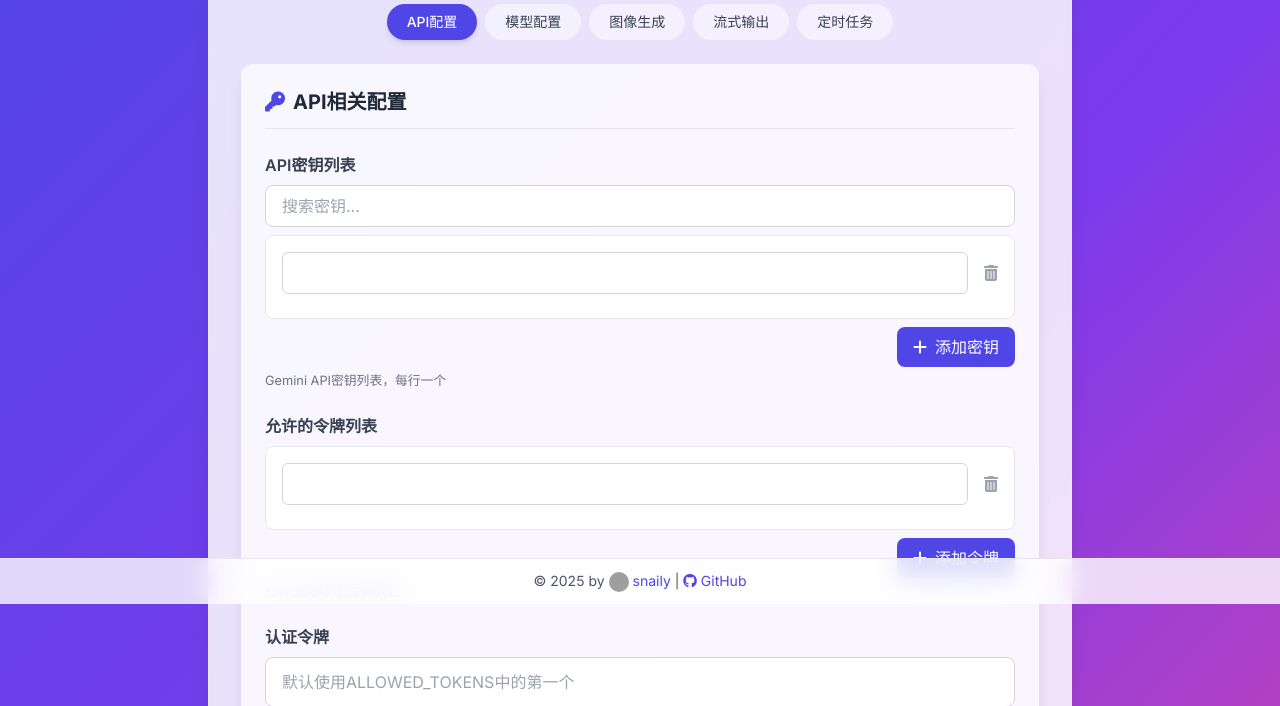
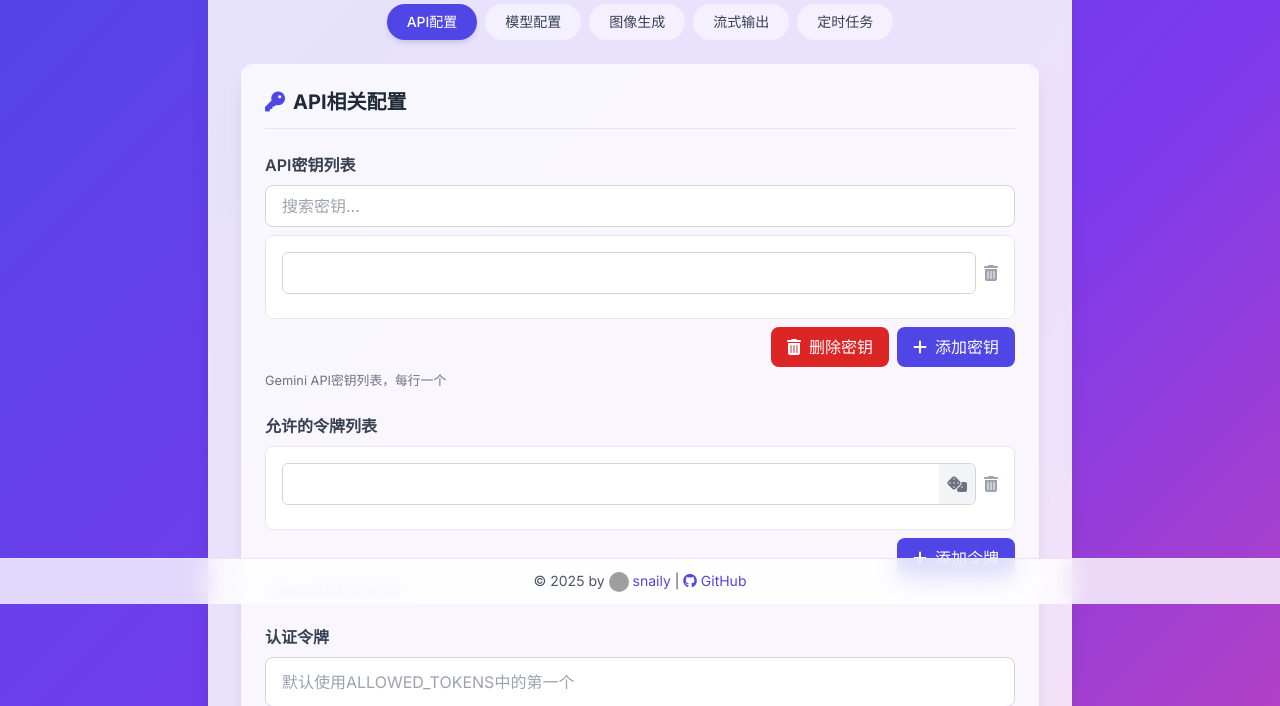
Before and after one commit to zhu748/mihayo, a Python web app: template app/templates/config_editor.html in a window 1280 px wide. Shown: the part 196-902 px from the top of the page. Run offline with Jinja, Linux system fonts and the light colour scheme; the template is opened without the code that fills it, so the values that code supplies are empty; some libraries are stand-ins or nearby versions; grey boxes are pictures that could not be loaded.

Commit message:
feat(config_editor): 新增批量删除 API 密钥及令牌生成功能
- 实现 API 密钥的批量删除功能：
  - 在配置编辑器中添加“删除密钥”按钮和批量删除模态框。
  - 用户可以在模态框中粘贴密钥列表进行批量删除。
  - JavaScript 逻辑负责提取、匹配并移除列表中的密钥。
- 为 ALLOWED_TOKENS 字段添加内联随机令牌生成按钮，方便快速生成。
- 优化配置编辑器中数组项（如 API Key, Allowed Token）的 UI 布局和样式。

```diff
--- a/app/static/js/config_editor.js
+++ b/app/static/js/config_editor.js
@@ -57,6 +57,12 @@ document.addEventListener('DOMContentLoaded', function() {
     const confirmAddApiKeyBtn = document.getElementById('confirmAddApiKeyBtn');
     const apiKeyBulkInput = document.getElementById('apiKeyBulkInput');
     const apiKeySearchInput = document.getElementById('apiKeySearchInput');
+    const bulkDeleteApiKeyBtn = document.getElementById('bulkDeleteApiKeyBtn'); // 新增
+    const bulkDeleteApiKeyModal = document.getElementById('bulkDeleteApiKeyModal'); // 新增
+    const closeBulkDeleteModalBtn = document.getElementById('closeBulkDeleteModalBtn'); // 新增
+    const cancelBulkDeleteApiKeyBtn = document.getElementById('cancelBulkDeleteApiKeyBtn'); // 新增
+    const confirmBulkDeleteApiKeyBtn = document.getElementById('confirmBulkDeleteApiKeyBtn'); // 新增
+    const bulkDeleteApiKeyInput = document.getElementById('bulkDeleteApiKeyInput'); // 新增
 
     // --- 新增：重置确认模态框相关 ---
     const resetConfirmModal = document.getElementById('resetConfirmModal');
@@ -99,8 +105,11 @@ document.addEventListener('DOMContentLoaded', function() {
         if (event.target == apiKeyModal) {
             apiKeyModal.classList.remove('show');
         }
-        if (event.target == resetConfirmModal) { // 新增对重置模态框的处理
+        if (event.target == resetConfirmModal) {
             resetConfirmModal.classList.remove('show');
+        }
+        if (event.target == bulkDeleteApiKeyModal) { // 新增对批量删除模态框的处理
+            bulkDeleteApiKeyModal.classList.remove('show');
         }
     });
 
@@ -113,6 +122,41 @@ document.addEventListener('DOMContentLoaded', function() {
     if (apiKeySearchInput) {
         apiKeySearchInput.addEventListener('input', handleApiKeySearch);
     }
+
+    // --- 新增：批量删除 API Key 相关事件 ---
+    // 打开批量删除模态框
+    if (bulkDeleteApiKeyBtn) {
+        bulkDeleteApiKeyBtn.addEventListener('click', () => {
+            if (bulkDeleteApiKeyModal) {
+                bulkDeleteApiKeyModal.classList.add('show');
+            }
+            if (bulkDeleteApiKeyInput) bulkDeleteApiKeyInput.value = ''; // 清空输入框
+        });
+    }
+
+    // 关闭批量删除模态框 (X 按钮)
+    if (closeBulkDeleteModalBtn) {
+        closeBulkDeleteModalBtn.addEventListener('click', () => {
+            if (bulkDeleteApiKeyModal) {
+                bulkDeleteApiKeyModal.classList.remove('show');
+            }
+        });
+    }
+
+    // 关闭批量删除模态框 (取消按钮)
+    if (cancelBulkDeleteApiKeyBtn) {
+        cancelBulkDeleteApiKeyBtn.addEventListener('click', () => {
+            if (bulkDeleteApiKeyModal) {
+                bulkDeleteApiKeyModal.classList.remove('show');
+            }
+        });
+    }
+
+    // 确认批量删除 API Key
+    if (confirmBulkDeleteApiKeyBtn) {
+        confirmBulkDeleteApiKeyBtn.addEventListener('click', handleBulkDeleteApiKeys);
+    }
+    // --- 结束：批量删除 API Key 相关 ---
     // --- 结束：API Key 相关 ---
 
     // --- 新增：重置确认模态框事件监听 (移到 DOMContentLoaded 内部) ---
@@ -140,6 +184,8 @@ document.addEventListener('DOMContentLoaded', function() {
         });
     }
     // --- 结束：重置相关 ---
+
+    // 移除了静态生成令牌按钮的事件监听器，现在按钮是动态生成的
 
 }); // <-- DOMContentLoaded 结束括号
 
@@ -304,6 +350,58 @@ function handleApiKeySearch() {
     });
 }
 
+// --- 新增：处理批量删除 API Key 的逻辑 ---
+function handleBulkDeleteApiKeys() {
+    const bulkDeleteTextarea = document.getElementById('bulkDeleteApiKeyInput'); // Use the textarea ID
+    const apiKeyContainer = document.getElementById('API_KEYS_container');
+    const bulkDeleteModal = document.getElementById('bulkDeleteApiKeyModal');
+
+    if (!bulkDeleteTextarea || !apiKeyContainer || !bulkDeleteModal) return;
+
+    const bulkText = bulkDeleteTextarea.value;
+    if (!bulkText.trim()) {
+        showNotification('请粘贴需要删除的 API 密钥', 'warning');
+        return;
+    }
+
+    // Use the same regex as for adding keys to extract keys to delete
+    const keyRegex = /AIzaSy\S{33}/g;
+    const keysToDelete = new Set(bulkText.match(keyRegex) || []); // Create a Set for efficient lookup
+
+    if (keysToDelete.size === 0) {
+        showNotification('未在输入内容中提取到有效的 API 密钥格式', 'warning');
+        // Optionally clear the textarea or keep it as is
+        // bulkDeleteTextarea.value = '';
+        return;
+    }
+
+    const keyItems = apiKeyContainer.querySelectorAll('.array-item');
+    let deleteCount = 0;
+
+    keyItems.forEach(item => {
+        const input = item.querySelector('.array-input');
+        // Check if the input exists and its value is in the set of keys to delete
+        if (input && keysToDelete.has(input.value)) {
+            item.remove(); // Remove the entire array item element
+            deleteCount++;
+        }
+    });
+
+    // Close the modal
+    bulkDeleteModal.classList.remove('show');
+
+    // Provide feedback
+    if (deleteCount > 0) {
+        showNotification(`成功删除了 ${deleteCount} 个匹配的密钥`, 'success');
+    } else {
+        // This message implies keys were extracted but not found in the current list
+        showNotification('列表中未找到您输入的任何密钥进行删除', 'info');
+    }
+
+    // Clear the textarea after processing
+    bulkDeleteTextarea.value = '';
+}
+
 // 切换标签
 function switchTab(tabId) {
     // 更新标签按钮状态
@@ -358,29 +456,58 @@ function addArrayItemWithValue(key, value) {
     if (!container) return;
 
     const arrayItem = document.createElement('div');
-    arrayItem.className = 'array-item flex justify-between items-center mb-2'; // 使用 Flexbox 布局，垂直居中，底部增加间距
+    // 主容器使用 Flexbox
+    arrayItem.className = 'array-item flex items-center mb-2 gap-2'; // 添加 gap-2 来分隔元素
+
+    // 创建一个包装器 div 来包含输入框和生成按钮
+    const inputWrapper = document.createElement('div');
+    // 这个包装器占据主要空间，并使用 Flexbox
+    inputWrapper.className = 'flex items-center flex-grow border border-gray-300 rounded-md focus-within:border-primary-500 focus-within:ring focus-within:ring-primary-200 focus-within:ring-opacity-50';
 
     const input = document.createElement('input');
     input.type = 'text';
     input.name = `${key}[]`;
     input.value = value;
-    input.className = 'array-input flex-grow px-3 py-2 rounded-md border border-gray-300 focus:border-primary-500 focus:ring focus:ring-primary-200 focus:ring-opacity-50 mr-2'; // 输入框占据大部分空间，添加样式和右边距
+    // 输入框占据包装器内的主要空间，移除边框和圆角，因为包装器已有
+    input.className = 'array-input flex-grow px-3 py-2 border-none rounded-l-md focus:outline-none'; // 移除右侧圆角
+
+    inputWrapper.appendChild(input); // 将输入框添加到包装器
+
+    // 只为 ALLOWED_TOKENS 添加生成按钮
+    if (key === 'ALLOWED_TOKENS') {
+        const generateBtn = document.createElement('button');
+        generateBtn.type = 'button';
+        // 按钮样式，放在输入框右侧，有背景和内边距，调整颜色
+        generateBtn.className = 'generate-btn px-2 py-2 text-gray-500 hover:text-primary-600 focus:outline-none rounded-r-md bg-gray-100 hover:bg-gray-200 transition-colors'; // 添加背景和右侧圆角
+        generateBtn.innerHTML = '<i class="fas fa-dice"></i>';
+        generateBtn.title = '生成随机令牌';
+        generateBtn.addEventListener('click', function() {
+            const newToken = generateRandomToken();
+            input.value = newToken;
+            showNotification('已生成新令牌', 'success');
+        });
+        inputWrapper.appendChild(generateBtn); // 将生成按钮添加到包装器
+    } else {
+        // 如果不是 ALLOWED_TOKENS，确保输入框有右侧圆角
+        input.classList.add('rounded-r-md');
+    }
 
     const removeBtn = document.createElement('button');
     removeBtn.type = 'button';
-    removeBtn.className = 'remove-btn text-gray-400 hover:text-red-500 focus:outline-none transition-colors duration-150 ml-2'; // 新的 Tailwind 样式
-    removeBtn.innerHTML = '<i class="fas fa-trash-alt"></i>'; // 改用垃圾桶图标
-    removeBtn.title = '删除'; // 添加悬停提示
+    // 删除按钮样式，保持不变
+    removeBtn.className = 'remove-btn text-gray-400 hover:text-red-500 focus:outline-none transition-colors duration-150';
+    removeBtn.innerHTML = '<i class="fas fa-trash-alt"></i>';
+    removeBtn.title = '删除';
     removeBtn.addEventListener('click', function() {
         arrayItem.remove();
     });
 
-    arrayItem.appendChild(input);
+    // 将包装器（包含输入框和可能的生成按钮）和删除按钮添加到主容器
+    arrayItem.appendChild(inputWrapper);
     arrayItem.appendChild(removeBtn);
 
-    // 插入到添加按钮之前
-    const controls = container.querySelector('.array-controls');
-    container.insertBefore(arrayItem, controls);
+    // 插入到容器末尾
+    container.appendChild(arrayItem);
 }
 
 // 收集表单数据
@@ -605,3 +732,16 @@ function toggleScrollButtons() {
         scrollButtons.style.display = 'none';
     }
 }
+
+// --- 新增：生成随机令牌函数 ---
+function generateRandomToken() {
+    const characters = 'ABCDEFGHIJKLMNOPQRSTUVWXYZabcdefghijklmnopqrstuvwxyz0123456789_';
+    const length = 48;
+    let result = 'sk-';
+    const charactersLength = characters.length;
+    for (let i = 0; i < length; i++) {
+        result += characters.charAt(Math.floor(Math.random() * charactersLength));
+    }
+    return result;
+}
+// --- 结束：生成随机令牌函数 ---
--- a/app/templates/config_editor.html
+++ b/app/templates/config_editor.html
@@ -108,7 +108,10 @@
                         <div class="array-container bg-white rounded-lg border border-gray-200 p-4 mb-2" id="API_KEYS_container">
                             <!-- 数组项将在这里动态添加 -->
                         </div>
-                        <div class="flex justify-end">
+                        <div class="flex justify-end gap-2">
+                            <button type="button" class="bg-danger-600 hover:bg-danger-700 text-white px-4 py-2 rounded-lg font-medium transition-all duration-200 flex items-center gap-2" id="bulkDeleteApiKeyBtn">
+                                <i class="fas fa-trash-alt"></i> 删除密钥
+                            </button>
                             <button type="button" class="bg-primary-600 hover:bg-primary-700 text-white px-4 py-2 rounded-lg font-medium transition-all duration-200 flex items-center gap-2" id="addApiKeyBtn">
                                 <i class="fas fa-plus"></i> 添加密钥
                             </button>
@@ -426,6 +429,23 @@
         </div>
     </div>
 
+    <!-- Bulk Delete API Key Modal -->
+    <div id="bulkDeleteApiKeyModal" class="modal">
+        <div class="w-full max-w-lg mx-auto bg-white rounded-2xl shadow-2xl overflow-hidden animate-fade-in">
+            <div class="p-6">
+                <div class="flex justify-between items-center mb-4">
+                    <h2 class="text-xl font-bold text-gray-800">批量删除 API 密钥</h2>
+                    <button id="closeBulkDeleteModalBtn" class="text-gray-400 hover:text-gray-600 text-xl">&times;</button>
+                </div>
+                <p class="text-gray-600 mb-4">每行粘贴一个或多个密钥，将自动提取有效密钥并从列表中删除。</p>
+                <textarea id="bulkDeleteApiKeyInput" rows="10" placeholder="在此处粘贴要删除的 API 密钥..." class="w-full px-4 py-3 rounded-lg border border-gray-300 focus:border-danger-500 focus:ring focus:ring-danger-200 focus:ring-opacity-50 font-mono text-sm"></textarea>
+                <div class="flex justify-end gap-3 mt-6">
+                    <button type="button" id="confirmBulkDeleteApiKeyBtn" class="bg-danger-600 hover:bg-danger-700 text-white px-6 py-2 rounded-lg font-medium transition">确认删除</button>
+                    <button type="button" id="cancelBulkDeleteApiKeyBtn" class="bg-gray-200 hover:bg-gray-300 text-gray-700 px-6 py-2 rounded-lg font-medium transition">取消</button>
+                </div>
+            </div>
+        </div>
+    </div>
     <!-- Reset Confirmation Modal -->
     <div id="resetConfirmModal" class="modal">
         <div class="w-full max-w-md mx-auto bg-white rounded-2xl shadow-2xl overflow-hidden animate-fade-in">
```
